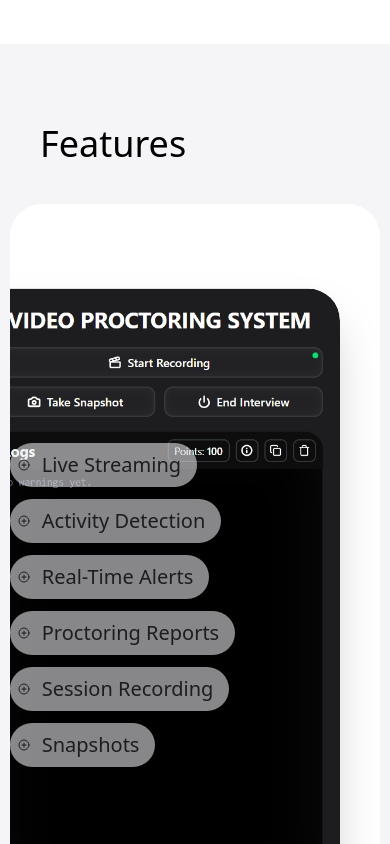
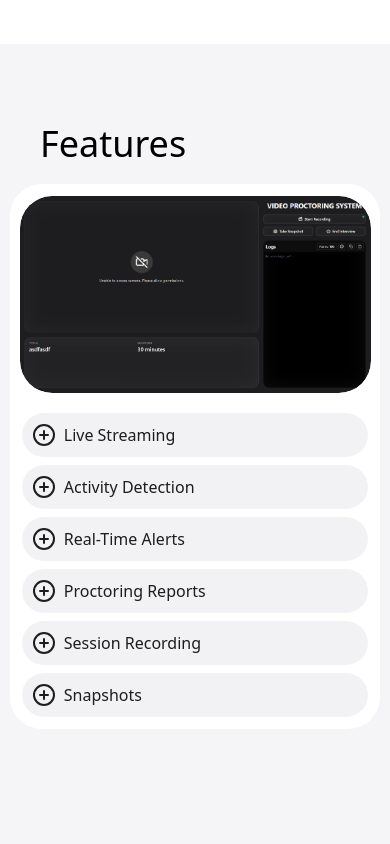
Before and after one commit to amanranahere/video-proctoring-system, a Next.js app: page / in a window 390 px wide. Shown: the part 800-1644 px from the top of the page. Built offline with nearby package versions, Linux system fonts and the light colour scheme.

Commit message:
adjust features section for sm and md screens

```diff
--- a/src/app/globals.css
+++ b/src/app/globals.css
@@ -3,3 +3,12 @@
 /* * {
   scrollbar-color: #3b3b3c #ffffff00;
 } */
+
+.no-scrollbar::-webkit-scrollbar {
+  display: none;
+}
+
+.no-scrollbar {
+  -ms-overflow-style: none;
+  scrollbar-width: none;
+}
--- a/src/components/HomePage/Features.tsx
+++ b/src/components/HomePage/Features.tsx
@@ -98,10 +98,10 @@ export default function Features() {
   };
 
   return (
-    <section className="w-full h-full flex flex-col justify-center items-center gap-y-10 my-20">
+    <section className="w-full h-full flex flex-col justify-center items-center gap-y-5 lg:gap-y-10 my-20">
       <h2 className="w-full pl-10 lg:pl-28 text-4xl">Features</h2>
 
-      <div className="relative w-[95%] h-[95vh] lg:p-24 bg-white  rounded-4xl flex items-center overflow-hidden">
+      <div className="relative w-[95%] h-full lg:h-[95vh] py-3 md:py-6 lg:py-24 lg:px-24 bg-white rounded-4xl flex flex-col-reverse lg:flex-row items-center justify-end lg:justify-normal gap-y-5 lg:gap-y-0 overflow-hidden">
         {/* buttons */}
         <AnimatePresence mode="wait">
           {open !== null && (
@@ -110,7 +110,7 @@ export default function Features() {
               animate={{ opacity: 1, y: 0 }}
               exit={{ opacity: 0, y: 20 }}
               transition={{ duration: 0.3, ease: "easeInOut" }}
-              className="absolute top-1/2 -translate-y-1/2 left-9 flex flex-col gap-y-5 pr-8 z-20"
+              className="absolute top-1/2 -translate-y-1/2 left-9 hidden lg:flex flex-col gap-y-5 pr-8 z-20"
             >
               <button
                 onClick={() => prevFeature(open)}
@@ -138,7 +138,7 @@ export default function Features() {
           whileInView="show"
           viewport={{ once: true, amount: 0.3 }}
           variants={containerVariant}
-          className="w-full lg:max-w-[40%] flex flex-col gap-y-3 z-20"
+          className="w-[100%] lg:w-[40%] px-3 pb- flex flex-col gap-y-2 lg:gap-y-3 z-20 overflow-x-auto no-scrollbar"
         >
           {features.map((feature, index) => (
             <motion.li
@@ -154,7 +154,7 @@ export default function Features() {
               }}
               key={index}
               onClick={() => toggleFeature(index)}
-              className={`max-w-max bg-[#e8e8ed94] text-[#1d1d1f] cursor-pointer select-none ${
+              className={`lg:max-w-max max-h-max lg:text-lg bg-[#e8e8ed94] text-[#1d1d1f] cursor-pointer select-none backdrop-blur-md ${
                 open === index ? "rounded-4xl" : "rounded-full"
               }`}
             >
@@ -164,9 +164,9 @@ export default function Features() {
                   animate={{ opacity: 1 }}
                   exit={{ opacity: 0 }}
                   transition={{ duration: 0.4, ease: "easeInOut", delay: 0.2 }}
-                  className="p-7 text-xl leading-tight"
+                  className="p-5 lg:p-7 leading-tight"
                 >
-                  <span className="font-medium">{feature.name}.</span>&nbsp;
+                  <span className="font-semibold">{feature.name}.</span>&nbsp;
                   <span>{feature.paragraph}</span>
                 </motion.p>
               ) : (
@@ -175,10 +175,10 @@ export default function Features() {
                   animate={{ opacity: 1 }}
                   exit={{ opacity: 0 }}
                   transition={{ duration: 0.4, ease: "easeInOut", delay: 0.2 }}
-                  className="pl-2 lg:pl-3 pr-4 lg:pr-6 py-2 lg:py-3 flex justify-center items-center gap-x-3 text-xl hover:bg-[#e8e8ed9d] rounded-full duration-300"
+                  className="pl-2.5 lg:pl-3 pr-4 lg:pr-6 py-2.5 lg:py-3 flex lg:justify-center items-center gap-x-2 lg:gap-x-3 hover:bg-[#e8e8ed9d] rounded-full duration-300"
                 >
-                  <PlusCircle className="w-3 h-3 lg:w-6 lg:h-6" />
-                  <span className="lg:pb-1 select-nones font-medium">
+                  <PlusCircle className="w-6 h-6" />
+                  <span className="lg:pb-0.5 select-nones font-medium whitespace-nowrap">
                     {feature.name}
                   </span>
                 </motion.div>
@@ -203,8 +203,10 @@ export default function Features() {
               mass: 0.8,
             },
           }}
-          className={`absolute top-1/2 -translate-y-1/2 right-10 rounded-4xl shadow-2xl z-10 overflow-hidden select-none ${
-            open !== null ? "h-[80vh] w-[50vw]" : "h-[75vh] aspect-video"
+          className={`lg:absolute lg:top-1/2 lg:-translate-y-1/2 lg:right-10 rounded-4xl lg:shadow-2xl z-10 overflow-hidden select-none ${
+            open !== null
+              ? "h-[50vh] md:h-[60vh] w-[90vw] lg:h-[80vh] lg:w-[50vw]"
+              : "w-[90vw] lg:w-[65vw] aspect-video"
           } `}
         >
           <motion.div
```
